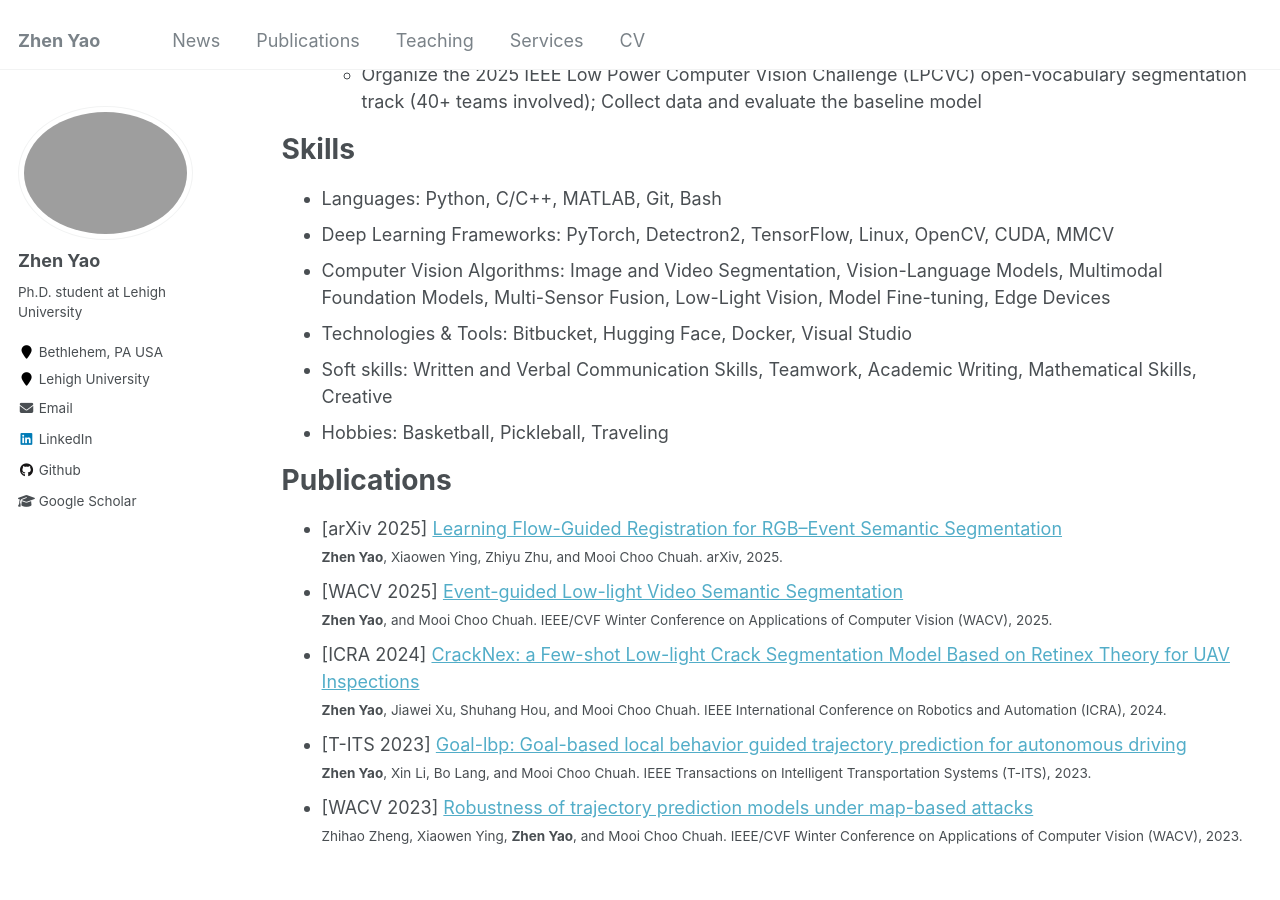
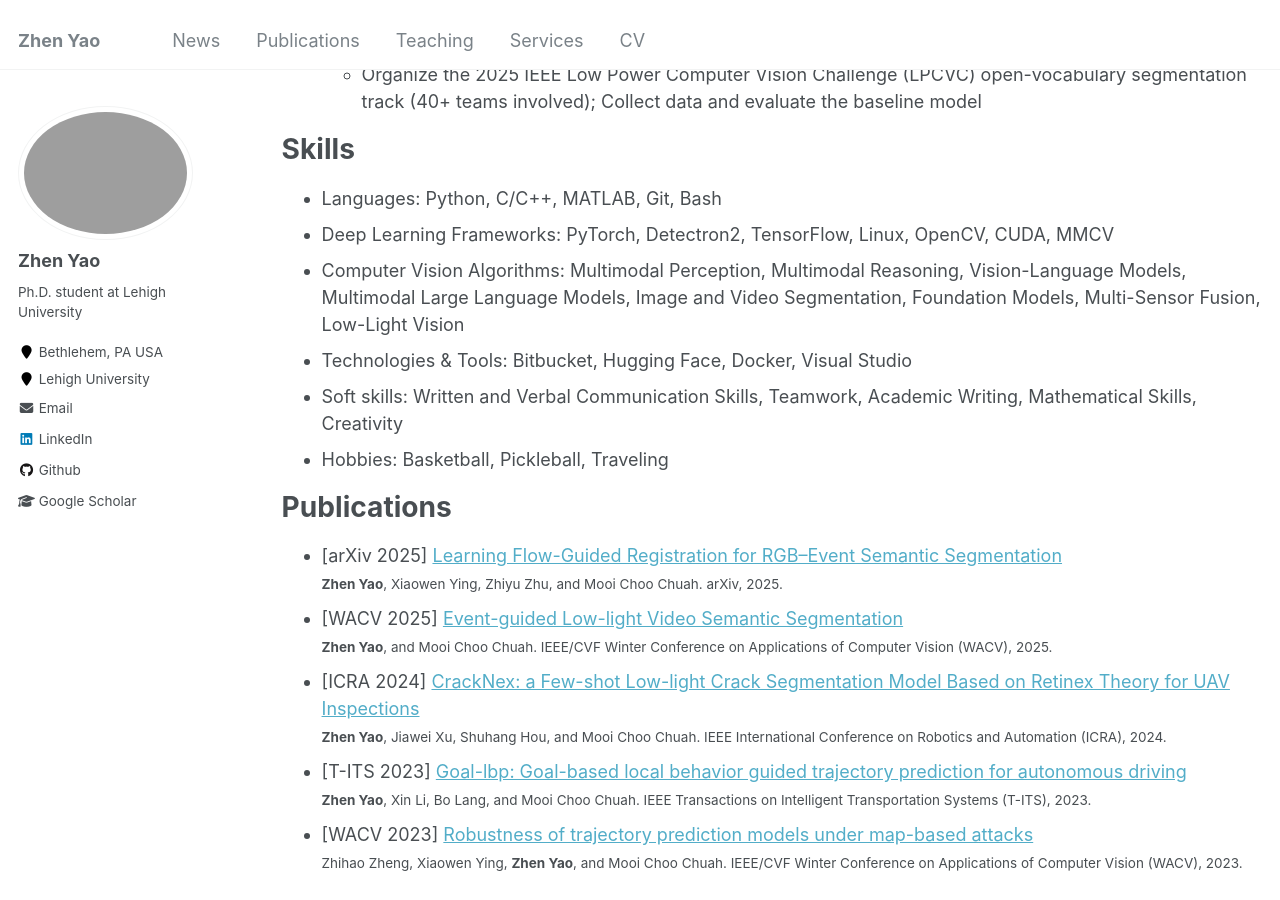
Before and after one commit to zyaocoder/zyaocoder.github.io, a Jekyll site: the page built from _pages/cv.md, in a window 1280 px wide and 900 px high, scrolled down 731 px. Built offline with Jekyll 4.4.1, drawn with Linux system fonts in a browser that asks for light colours.

Commit message:
Update cv.md

```diff
--- a/_pages/cv.md
+++ b/_pages/cv.md
@@ -36,9 +36,9 @@ Skills
 ======
 * Languages: Python, C/C++, MATLAB, Git, Bash
 * Deep Learning Frameworks: PyTorch, Detectron2, TensorFlow, Linux, OpenCV, CUDA, MMCV
-* Computer Vision Algorithms: Image and Video Segmentation, Vision-Language Models, Multimodal Foundation Models, Multi-Sensor Fusion, Low-Light Vision, Model Fine-tuning, Edge Devices
+* Computer Vision Algorithms: Multimodal Perception, Multimodal Reasoning, Vision-Language Models, Multimodal Large Language Models, Image and Video Segmentation, Foundation Models, Multi-Sensor Fusion, Low-Light Vision
 * Technologies & Tools: Bitbucket, Hugging Face, Docker, Visual Studio
-* Soft skills: Written and Verbal Communication Skills, Teamwork, Academic Writing, Mathematical Skills, Creative
+* Soft skills: Written and Verbal Communication Skills, Teamwork, Academic Writing, Mathematical Skills, Creativity
 * Hobbies: Basketball, Pickleball, Traveling
 
 Publications
```
